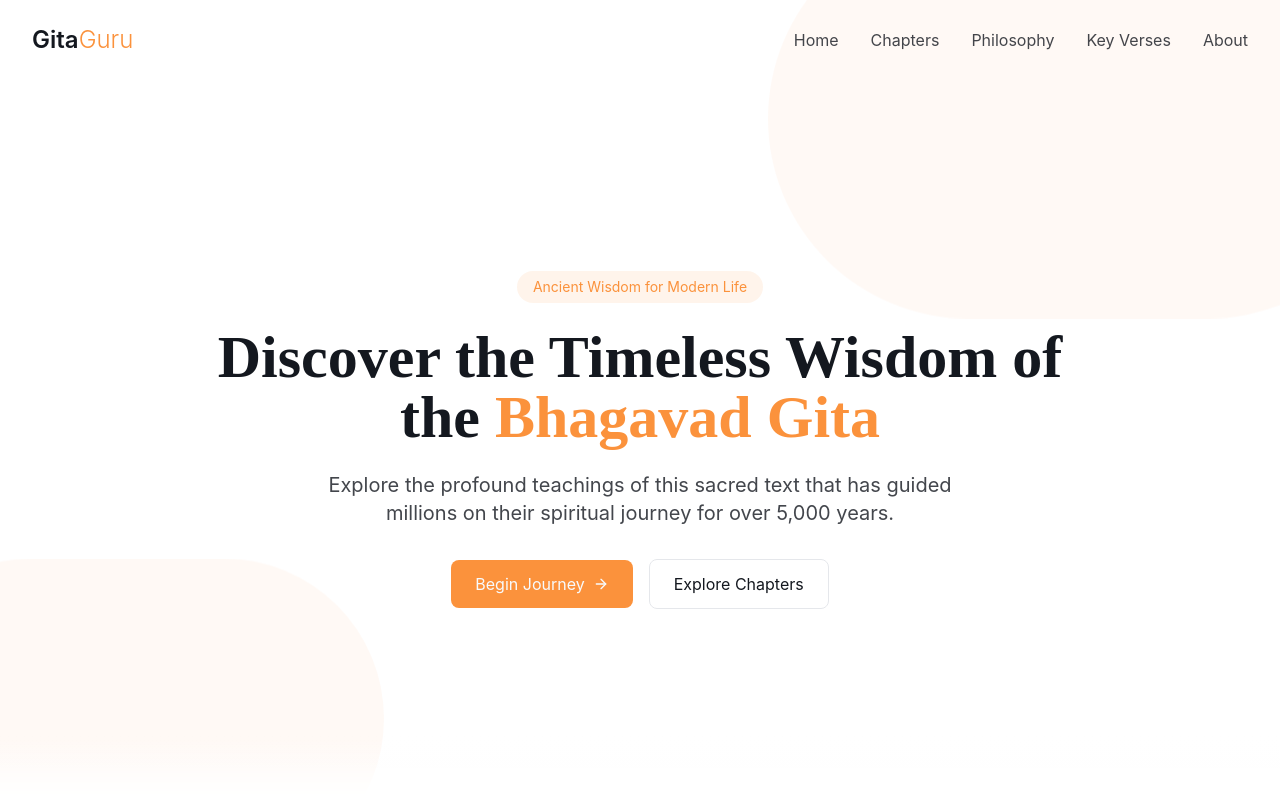
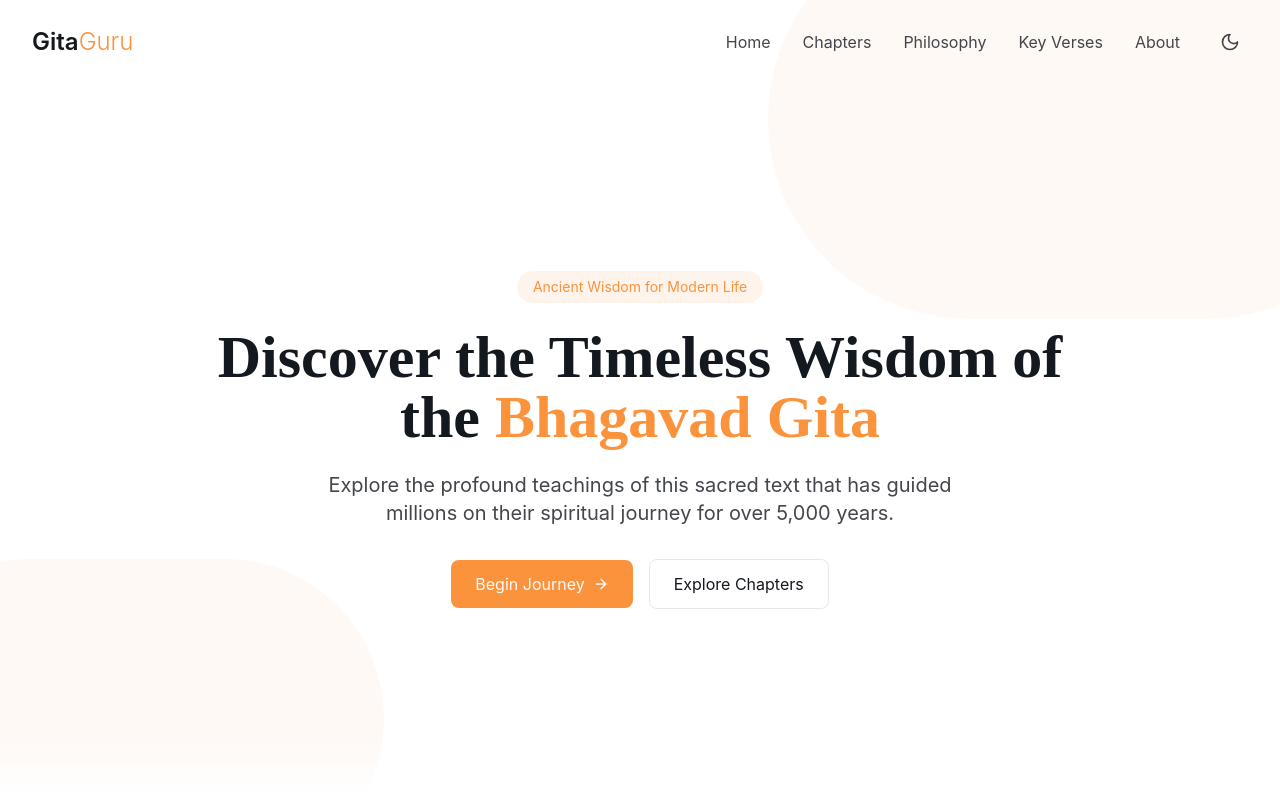
Before and after one commit to AbirKundu/gita-guru-knowledge-hub, a React (Vite) app: page / in a window 1280 px wide. Shown: the top 800 px of the page. Built offline with nearby package versions, Linux system fonts and the light colour scheme.

Commit message:
feat: Add dark mode support
Adds dark mode styling and functionality.

```diff
--- a/src/App.tsx
+++ b/src/App.tsx
@@ -4,6 +4,7 @@ import { Toaster as Sonner } from "@/components/ui/sonner";
 import { TooltipProvider } from "@/components/ui/tooltip";
 import { QueryClient, QueryClientProvider } from "@tanstack/react-query";
 import { BrowserRouter, Routes, Route } from "react-router-dom";
+import { ThemeProvider } from "@/providers/ThemeProvider";
 import Index from "./pages/Index";
 import ChaptersPage from "./pages/Chapters";
 import PhilosophyPage from "./pages/Philosophy";
@@ -15,6 +16,7 @@ const queryClient = new QueryClient();
 
 const App = () => (
   <QueryClientProvider client={queryClient}>
+    <ThemeProvider>
       <TooltipProvider>
         <Toaster />
         <Sonner />
@@ -30,6 +32,7 @@ const App = () => (
           </Routes>
         </BrowserRouter>
       </TooltipProvider>
+    </ThemeProvider>
   </QueryClientProvider>
 );
 
--- a/src/components/Navbar.tsx
+++ b/src/components/Navbar.tsx
@@ -3,6 +3,7 @@ import React, { useState, useEffect } from 'react';
 import { Link } from 'react-router-dom';
 import { Menu, X } from 'lucide-react';
 import { cn } from '@/lib/utils';
+import ThemeToggle from './ThemeToggle';
 
 const Navbar = () => {
   const [isScrolled, setIsScrolled] = useState(false);
@@ -34,16 +35,20 @@ const Navbar = () => {
           {/* Desktop Navigation */}
           <nav className="hidden lg:flex items-center space-x-8">
             <NavLinks />
+            <ThemeToggle />
           </nav>
 
           {/* Mobile Menu Button */}
+          <div className="lg:hidden flex items-center gap-2">
+            <ThemeToggle />
             <button
-            className="lg:hidden p-2"
+              className="p-2"
               onClick={() => setIsMenuOpen(!isMenuOpen)}
               aria-label="Toggle menu"
             >
               {isMenuOpen ? <X size={24} /> : <Menu size={24} />}
             </button>
+          </div>
         </div>
       </div>
 
--- /dev/null
+++ b/src/components/ThemeToggle.tsx
@@ -0,0 +1,24 @@
+
+import React from 'react';
+import { Moon, Sun } from 'lucide-react';
+import { useTheme } from '@/providers/ThemeProvider';
+
+const ThemeToggle = () => {
+  const { theme, toggleTheme } = useTheme();
+
+  return (
+    <button
+      onClick={toggleTheme}
+      className="p-2 rounded-md hover:bg-muted transition-colors"
+      aria-label="Toggle theme"
+    >
+      {theme === 'dark' ? (
+        <Sun size={20} className="text-yellow-400" />
+      ) : (
+        <Moon size={20} className="text-foreground/80" />
+      )}
+    </button>
+  );
+};
+
+export default ThemeToggle;
--- /dev/null
+++ b/src/providers/ThemeProvider.tsx
@@ -0,0 +1,52 @@
+
+import React, { createContext, useContext, useEffect, useState } from 'react';
+
+type Theme = 'light' | 'dark';
+
+type ThemeContextType = {
+  theme: Theme;
+  toggleTheme: () => void;
+};
+
+const ThemeContext = createContext<ThemeContextType | undefined>(undefined);
+
+export function ThemeProvider({ children }: { children: React.ReactNode }) {
+  const [theme, setTheme] = useState<Theme>(() => {
+    // Check if theme is stored in localStorage
+    const savedTheme = localStorage.getItem('theme');
+    // Check system preference
+    const prefersDark = window.matchMedia('(prefers-color-scheme: dark)').matches;
+
+    return (savedTheme as Theme) || (prefersDark ? 'dark' : 'light');
+  });
+
+  useEffect(() => {
+    // Store theme preference in localStorage
+    localStorage.setItem('theme', theme);
+
+    // Apply or remove dark class from document
+    if (theme === 'dark') {
+      document.documentElement.classList.add('dark');
+    } else {
+      document.documentElement.classList.remove('dark');
+    }
+  }, [theme]);
+
+  const toggleTheme = () => {
+    setTheme((prevTheme) => (prevTheme === 'light' ? 'dark' : 'light'));
+  };
+
+  return (
+    <ThemeContext.Provider value={{ theme, toggleTheme }}>
+      {children}
+    </ThemeContext.Provider>
+  );
+}
+
+export function useTheme() {
+  const context = useContext(ThemeContext);
+  if (context === undefined) {
+    throw new Error('useTheme must be used within a ThemeProvider');
+  }
+  return context;
+}
```
Lines whose indentation alone changed are shown as unchanged.
